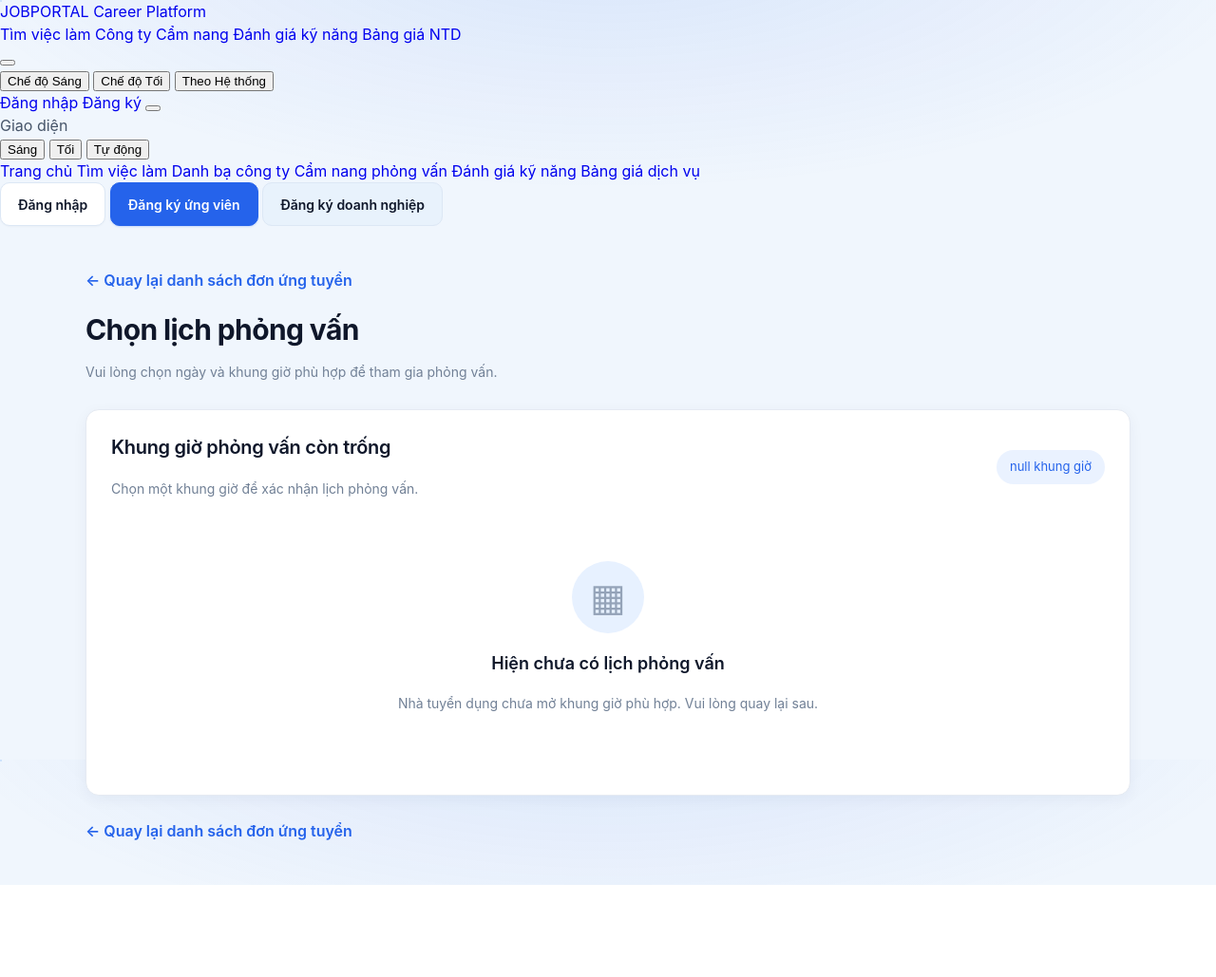
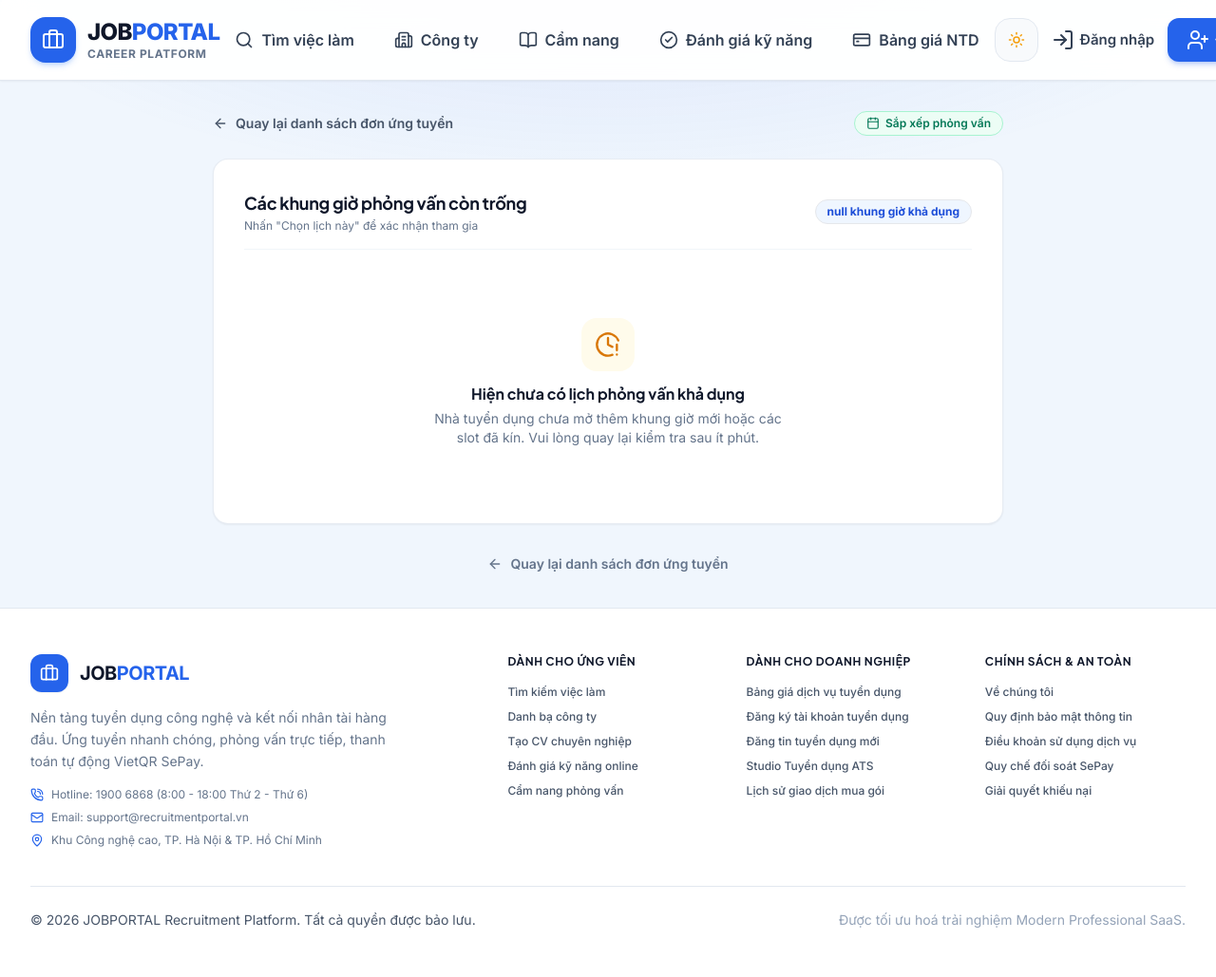
Before and after one commit to vinhdao123/OnlineRecruitment, a Spring app: template src/main/resources/templates/candidate/interview-booking.html in a window 1280 px wide; the page is wider, and only the part inside the window is pictured. Shown: that part at 95% size. Before the commit the page ends 932 px from the top of that part, so only its background shows below. Run offline with Thymeleaf, Linux system fonts and the light colour scheme; the template is opened without the code that fills it, so the values that code supplies are empty; some of the project's set-up classes (security, data sources, template engines, error pages and the like) are left out, and stand-ins take their place; database files in the repository are not loaded; some libraries are stand-ins or nearby versions.

Commit message:
Save latest candidate and recruiter changes

```diff
--- a/src/main/java/OnlineRecruitment/OnlineRecruitment/dto/Recruiter/RecruiterRegisterDto.java
+++ b/src/main/java/OnlineRecruitment/OnlineRecruitment/dto/Recruiter/RecruiterRegisterDto.java
@@ -18,7 +18,8 @@ public class RecruiterRegisterDto {
     @NotBlank(message = "Họ tên người đại diện không được để trống")
     private String fullName;
 
-    @Pattern(regexp = "^$|^0[35789][0-9]{8}$", message = "Số điện thoại không hợp lệ")
+    @NotBlank(message = "Số điện thoại không được để trống")
+    @Pattern(regexp = "^(?:\\+84|0)[1-9][0-9]{8,9}$", message = "Số điện thoại phải từ 10 - 11 chữ số hợp lệ theo quy chuẩn hiện tại (VD: 0912345678, 02412345678)")
     private String phone;
 
     @NotBlank(message = "Mật khẩu không được để trống")
--- a/src/main/java/OnlineRecruitment/OnlineRecruitment/dto/Recruiter/RecruiterResubmitDto.java
+++ b/src/main/java/OnlineRecruitment/OnlineRecruitment/dto/Recruiter/RecruiterResubmitDto.java
@@ -14,8 +14,10 @@ public class RecruiterResubmitDto {
     @Size(max = 255, message = "Họ tên tối đa 255 ký tự")
     private String fullName;
 
-    @Pattern(regexp = "^$|^0[35789][0-9]{8}$", message = "Số điện thoại người đại diện không hợp lệ (VD: 0912345678)")
+    @NotBlank(message = "Số điện thoại không được để trống")
+    @Pattern(regexp = "^(?:\\+84|0)[1-9][0-9]{8,9}$", message = "Số điện thoại phải từ 10 - 11 chữ số hợp lệ theo quy chuẩn hiện tại (VD: 0912345678, 02412345678)")
     private String phone;
+
 
     // --- Thông tin Công ty ---
     @NotBlank(message = "Tên công ty không được để trống")
--- a/src/main/resources/templates/auth/register-candidate.html
+++ b/src/main/resources/templates/auth/register-candidate.html
@@ -166,6 +166,7 @@
                 </label>
                 <div class="relative">
                     <input type="date" id="dob" th:field="*{dob}"
+                           th:max="${#temporals.format(#temporals.createNow(), 'yyyy-MM-dd')}"
                            class="w-full px-4 py-2.5 rounded-xl bg-slate-50 border border-slate-200 text-sm text-slate-900 focus:outline-none focus:border-blue-600 focus:bg-white transition-all"
                            th:classappend="${#fields.hasErrors('dob')} ? 'border-rose-400 bg-rose-50/30' : ''" required>
                 </div>
--- a/src/main/resources/templates/candidate/interview-booking.html
+++ b/src/main/resources/templates/candidate/interview-booking.html
@@ -1,149 +1,150 @@
-
 <!DOCTYPE html>
 <html lang="vi" xmlns:th="http://www.thymeleaf.org">
-
 <head>
     <meta charset="UTF-8">
     <meta name="viewport" content="width=device-width, initial-scale=1.0">
-
     <title>Chọn lịch phỏng vấn | Online Recruitment</title>
 
-    <link rel="stylesheet"
-          th:href="@{/css/candidate/applications.css}">
+    <script src="https://cdn.tailwindcss.com"></script>
+    <script>
+        tailwind.config = {
+            theme: {
+                extend: {
+                    colors: {
+                        primary: {
+                            50: '#eff6ff',
+                            100: '#dbeafe',
+                            600: '#2563eb',
+                            700: '#1d4ed8',
+                            800: '#1e40af',
+                            900: '#1e3a8a',
+                        },
+                        emerald: {
+                            50: '#ecfdf5',
+                            100: '#d1fae5',
+                            600: '#059669',
+                            700: '#047857',
+                        }
+                    },
+                    fontFamily: {
+                        sans: ['Inter', 'system-ui', 'sans-serif'],
+                        display: ['Plus Jakarta Sans', 'Inter', 'sans-serif'],
+                    }
+                }
+            }
+        }
+    </script>
+    <link rel="preconnect" href="https://fonts.googleapis.com">
+    <link rel="preconnect" href="https://fonts.gstatic.com" crossorigin>
+    <link href="https://fonts.googleapis.com/css2?family=Inter:wght@400;500;600;700;800&family=Plus+Jakarta+Sans:wght@600;700;800&display=swap" rel="stylesheet">
+    <script src="https://unpkg.com/lucide@latest"></script>
+    <link rel="stylesheet" th:href="@{/css/fragments/taskbar.css}">
+    <link rel="stylesheet" th:href="@{/css/ui-polish.css}">
+</head>
+<body class="bg-slate-50 text-slate-800 font-sans min-h-screen flex flex-col antialiased">
 
-    <link rel="stylesheet"
-          th:href="@{/css/fragments/taskbar.css}">
-
-    <link rel="stylesheet"
-          th:href="@{/css/candidate/interview-booking.css}">
-</head>
-
-<body>
-
+<!-- Taskbar header -->
 <div th:replace="~{fragments/taskbar :: taskbar('dashboard')}"></div>
 
-<main class="interview-wrapper">
+<main class="flex-1 max-w-4xl w-full mx-auto px-4 sm:px-6 lg:px-8 py-8">
 
-    <div class="interview-header">
-        <a th:href="@{/candidate/applications}" class="back-link">
-            ← Quay lại danh sách đơn ứng tuyển
+    <!-- Top Breadcrumb & Back -->
+    <div class="mb-6 flex items-center justify-between">
+        <a th:href="@{/candidate/applications}" class="inline-flex items-center gap-2 text-sm font-semibold text-slate-600 hover:text-primary-600 transition-colors">
+            <i data-lucide="arrow-left" class="w-4 h-4"></i>
+            Quay lại danh sách đơn ứng tuyển
         </a>
-
-        <h1>Chọn lịch phỏng vấn</h1>
-
-        <p>
-            Vui lòng chọn ngày và khung giờ phù hợp để tham gia phỏng vấn.
-        </p>
+        <span class="inline-flex items-center gap-1.5 px-3 py-1 rounded-full text-xs font-semibold bg-emerald-50 text-emerald-700 border border-emerald-200">
+            <i data-lucide="calendar" class="w-3.5 h-3.5"></i>
+            Sắp xếp phỏng vấn
+        </span>
     </div>
 
-<!--    <section class="job-info-card">-->
-<!--        <h2>Thông tin công việc</h2>-->
+    <!-- Header Box -->
 
-<!--        <div class="job-info-item">-->
-<!--            <span>Công việc</span>-->
-<!--            <strong th:text="${application.jobTitle}"></strong>-->
-<!--        </div>-->
 
-<!--        <div class="job-info-item">-->
-<!--            <span>Công ty</span>-->
-<!--            <strong th:text="${application.companyName}"></strong>-->
-<!--        </div>-->
-
-<!--        <div class="job-info-item">-->
-<!--            <span>Mã đơn ứng tuyển</span>-->
-<!--            <strong th:text="'#' + ${application.applicationId}"></strong>-->
-<!--        </div>-->
-<!--    </section>-->
-
-    <section class="slots-card">
-
-        <div class="slots-heading">
+    <!-- Available Slots Section -->
+    <div class="bg-white rounded-2xl border border-slate-200/80 p-6 sm:p-8 shadow-sm">
+        <div class="flex items-center justify-between mb-6 pb-4 border-b border-slate-100">
             <div>
-                <h2>Khung giờ phỏng vấn còn trống</h2>
-                <p>Chọn một khung giờ để xác nhận lịch phỏng vấn.</p>
+                <h2 class="text-lg font-bold text-slate-900 font-display">Các khung giờ phỏng vấn còn trống</h2>
+                <p class="text-xs text-slate-500 mt-0.5">Nhấn "Chọn lịch này" để xác nhận tham gia</p>
             </div>
-
-            <span class="slot-count"
-                  th:text="${#lists.size(slots)} + ' khung giờ'">
+            <span class="inline-flex items-center gap-1.5 px-3 py-1 rounded-full text-xs font-bold bg-primary-50 text-primary-700 border border-primary-200"
+                  th:text="${#lists.size(slots)} + ' khung giờ khả dụng'">
                 0 khung giờ
             </span>
         </div>
 
-        <div class="empty-slots"
-             th:if="${#lists.isEmpty(slots)}">
-
-            <div class="empty-icon">▦</div>
-
-            <h3>Hiện chưa có lịch phỏng vấn</h3>
-
-            <p>
-                Nhà tuyển dụng chưa mở khung giờ phù hợp.
-                Vui lòng quay lại sau.
+        <!-- Empty Slots -->
+        <div th:if="${#lists.isEmpty(slots)}" class="text-center py-12 px-4">
+            <div class="w-14 h-14 rounded-2xl bg-amber-50 text-amber-600 flex items-center justify-center mx-auto mb-3">
+                <i data-lucide="clock-alert" class="w-7 h-7"></i>
+            </div>
+            <h3 class="text-base font-bold text-slate-900 mb-1">Hiện chưa có lịch phỏng vấn khả dụng</h3>
+            <p class="text-xs sm:text-sm text-slate-500 max-w-sm mx-auto">
+                Nhà tuyển dụng chưa mở thêm khung giờ mới hoặc các slot đã kín. Vui lòng quay lại kiểm tra sau ít phút.
             </p>
         </div>
 
-        <div class="slots-list"
-             th:if="${not #lists.isEmpty(slots)}">
-
-            <article class="interview-slot"
-                     th:each="slot : ${slots}">
-
-                <div class="slot-date">
-                    <span class="slot-icon">▣</span>
-
+        <!-- Slots Grid -->
+        <div th:if="${not #lists.isEmpty(slots)}" class="grid grid-cols-1 md:grid-cols-2 gap-4">
+            <article th:each="slot : ${slots}"
+                     class="bg-slate-50 hover:bg-white rounded-xl border border-slate-200/80 p-5 transition-all hover:shadow-md hover:border-primary-200 flex flex-col justify-between gap-4">
+                <div class="space-y-3">
+                    <div class="flex items-center gap-3">
+                        <div class="w-10 h-10 rounded-lg bg-primary-100 text-primary-700 flex items-center justify-center font-bold">
+                            <i data-lucide="calendar" class="w-5 h-5"></i>
+                        </div>
                         <div>
-                        <small>Ngày phỏng vấn</small>
-                        <strong th:text="${#dates.format(slot.available_date, 'dd/MM/yyyy')}">
-                            05/11/2026
-                        </strong>
+                            <span class="text-xs text-slate-500 block">Ngày phỏng vấn</span>
+                            <strong class="text-sm font-bold text-slate-900"
+                                    th:text="${#dates.format(slot.available_date, 'dd/MM/yyyy')}">05/11/2026</strong>
                         </div>
                     </div>
 
-                <div class="slot-time">
-                    <small>Thời gian</small>
-
-                    <strong>
+                    <div class="flex items-center gap-2 px-3 py-2 rounded-lg bg-white border border-slate-200 text-xs text-slate-700">
+                        <i data-lucide="clock" class="w-4 h-4 text-emerald-600"></i>
+                        <span>Thời gian:</span>
+                        <strong class="text-slate-900 font-semibold">
                             <span th:text="${slot.start_time}">08:00</span>
                             -
                             <span th:text="${slot.end_time}">08:30</span>
                         </strong>
                     </div>
+                </div>
 
-                <form th:action="@{/candidate/interviews/book}"
-                      method="post"
-                      class="booking-form">
+                <form th:action="@{/candidate/interviews/book}" method="post">
+                    <input type="hidden" th:if="${_csrf != null}" th:name="${_csrf.parameterName}" th:value="${_csrf.token}">
+                    <input type="hidden" name="applicationId" th:value="${applicationId}">
+                    <input type="hidden" name="availabilityId" th:value="${slot.id}">
 
-                    <input type="hidden"
-                           th:name="${_csrf.parameterName}"
-                           th:value="${_csrf.token}">
-
-                    <input type="hidden"
-                           name="applicationId"
-                           th:value="${applicationId}">
-
-                    <input type="hidden"
-                           name="availabilityId"
-                           th:value="${slot.id}">
-
-                    <button type="submit" class="btn-book">
+                    <button type="submit"
+                            onclick="return confirm('Bạn xác nhận chọn khung giờ phỏng vấn này?')"
+                            class="w-full inline-flex items-center justify-center gap-2 px-4 py-2.5 rounded-xl text-xs font-bold text-white bg-primary-600 hover:bg-primary-700 shadow-sm shadow-primary-600/20 transition-all">
+                        <i data-lucide="check" class="w-4 h-4"></i>
                         Chọn lịch này
                     </button>
-
                 </form>
-
             </article>
-
+        </div>
     </div>
 
-    </section>
-
-    <div class="bottom-back">
-        <a th:href="@{/candidate/applications}">
-            ← Quay lại danh sách đơn ứng tuyển
+    <!-- Bottom Back -->
+    <div class="mt-8 text-center">
+        <a th:href="@{/candidate/applications}" class="inline-flex items-center gap-2 text-sm font-semibold text-slate-500 hover:text-slate-800 transition-colors">
+            <i data-lucide="arrow-left" class="w-4 h-4"></i>
+            Quay lại danh sách đơn ứng tuyển
         </a>
     </div>
 
 </main>
 
+<!-- Shared Modern Footer -->
+<footer th:replace="~{fragments/taskbar :: taskbarFooter}"></footer>
+
+<script>
+    lucide.createIcons();
+</script>
 </body>
 </html>
```
Also changed, not shown: src/main/java/OnlineRecruitment/OnlineRecruitment/dto/candidate/CandidateRegisterDto.java (+12 -2 lines), src/main/java/OnlineRecruitment/OnlineRecruitment/service/AuthService.java (+12 -0 lines). Lines whose indentation alone changed are shown as unchanged.
